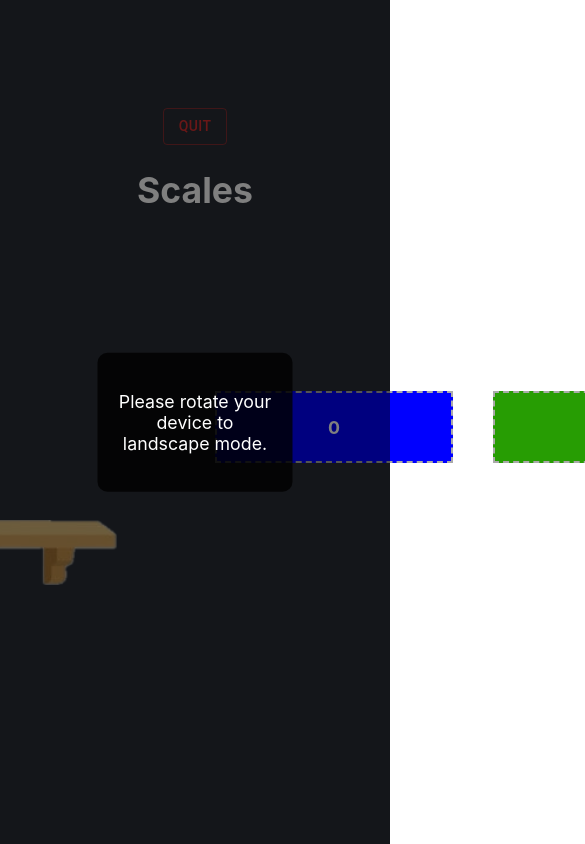
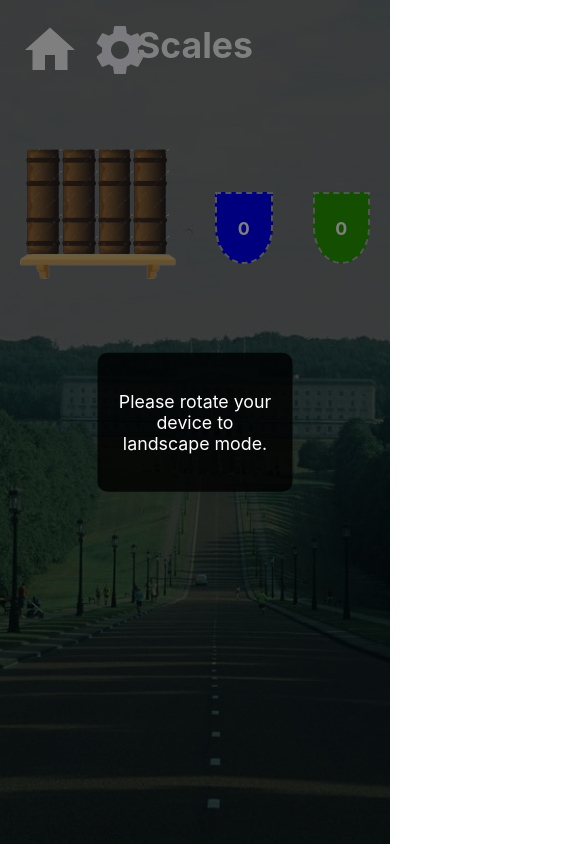
Before and after one commit to JB-Higgins22/CSC3032-2324-TEAM13, a React (Create React App) app in the folder troubles-experience/: page /scales in a window 390 px wide. Shown: the top 844 px of the page, 585 px wide, since content can reach past the window. Built offline with nearby package versions, Linux system fonts and the light colour scheme.

Commit message:
made page responsive

```diff
--- a/troubles-experience/package.json
+++ b/troubles-experience/package.json
@@ -5,6 +5,7 @@
   "dependencies": {
     "@emotion/react": "^11.11.3",
     "@emotion/styled": "^11.11.0",
+    "@mui/icons-material": "^5.15.7",
     "@mui/material": "^5.15.5",
     "@testing-library/jest-dom": "^5.17.0",
     "@testing-library/react": "^13.4.0",
--- a/troubles-experience/src/pages/scales/scales.css
+++ b/troubles-experience/src/pages/scales/scales.css
@@ -10,6 +10,11 @@
     vertical-align: middle;
   }
 
+.page {
+  width: 100vw;
+  height: auto;
+}
+
 .unionistSide {
   width: 80%;
   padding: 10px;
@@ -20,6 +25,8 @@
   background-color: blue;
   border: 2px dashed #aaa;
   margin: auto;
+  border-bottom-left-radius: 50%;
+  border-bottom-right-radius: 50%;
 }
 
 .unionistBooks {
@@ -40,6 +47,8 @@
   background-color: rgb(39, 157, 3);
   border: 2px dashed #aaa;
   margin: auto;
+  border-bottom-left-radius: 50%;
+  border-bottom-right-radius: 50%;
 }
 
 .nationalistBooks {
@@ -50,10 +59,13 @@
   justify-content: center;
 }
 
-.quitButton {
-  position:absolute;
-     top:0;
-     right:0;
+
+.homeButton:hover {
+  cursor: pointer;
+}
+
+.settingsButton:hover {
+  cursor: pointer;
 }
 
 .shelf-and-scale-wrapper {
@@ -78,7 +90,7 @@
 
 .booksOnShelf {
   display: flex;
-  align-items: flex-end;
+  align-items: flex-start;
 }
 
 .shelf {
--- a/troubles-experience/src/pages/scales/scales.js
+++ b/troubles-experience/src/pages/scales/scales.js
@@ -5,6 +5,7 @@ import Issue from '../../classes/issue';
 import IssueDialog from '../../dialogs/issueDialog/issueDialog';
 import ConfirmQuitDialog from '../../dialogs/issueDialog/confirmQuitDialog';
 import RotateDeviceMessage from '../../components/rotate-device-message';
+import { Link } from 'react-router-dom';
 
 //MUI IMPORTS
 import Slide from '@mui/material/Slide';
@@ -14,6 +15,8 @@ import DialogContent from '@mui/material/DialogContent';
 import DialogContentText from '@mui/material/DialogContentText';
 import DialogActions from '@mui/material/DialogActions';
 import Button from '@mui/material/Button';
+import HomeIcon from '@mui/icons-material/Home';
+import SettingsIcon from '@mui/icons-material/Settings';
 
 import './scales.css';
 
@@ -32,7 +35,6 @@ const Scales = () => {
 
   //MUI
   const [checked, setChecked] = React.useState(false);
-
 
   useEffect(() => {
     initialiseScales();
@@ -81,6 +83,32 @@ const Scales = () => {
     setPeaceScales(new ScalesObject([], [], 0, 0));
     setBookshelfObject(new BookshelfObject([decommissioningIssue, northSouthCouncilIssue, britishIrishCouncilIssue, selfDeterminationIssue]));
   }
+
+  const containerStyle = {
+    position: 'relative',
+    height: '100vh',
+    overflow: 'hidden',
+  };
+
+  const imageStyle = {
+    position: 'absolute',
+    top: 0,
+    left: 0,
+    width: '100%',
+    height: '100%',
+    objectFit: 'cover',
+    filter: 'brightness(50%)', // Adjust brightness to darken the image (50% is just an example)
+    zIndex: 0
+  };
+
+  const overlayStyle = {
+    position: 'absolute',
+    top: 0,
+    left: 0,
+    width: '100%',
+    height: '100%',
+    backgroundColor: 'rgba(0, 0, 0, 0.5)', // Semi-transparent black overlay
+  };
 
   const displayIssueInfo = (issue) => {
     setSelectedIssue(issue);
@@ -181,12 +209,18 @@ const Scales = () => {
   };
 
   return (
-    <div>
+    <div className="page" style={containerStyle}>
+      <img src={`${process.env.PUBLIC_URL}/stormont.jpg`} alt="background" style={imageStyle} />
+        <div style={{ position: 'relative', zIndex: 2 }}>
 
-      <div>
-          <Button variant="outlined" color="error" className="quitButton" onClick={displayConfirmQuitDialog}>
-            Quit
-          </Button>
+        <div className="navBar" style={{ position: 'fixed', top: '20px', left: '20px' }}>
+          <HomeIcon className="homeButton" sx={{ fontSize: 60, marginRight: '10px' }} onClick={displayConfirmQuitDialog} />
+
+          <Link to="..\settings">
+          <SettingsIcon className="settingsButton" sx={{ fontSize: 60 }} />
+          </Link>
+        </div>
+
 
           <Slide direction="down" in={true} mountOnEnter unmountOnExit timeout={1000}>
             <h1>Scales</h1>
@@ -204,7 +238,7 @@ const Scales = () => {
                   <img
                     src={process.env.PUBLIC_URL + '/single-book.png'}
                       alt="Bookshelf"
-                    style={{ width: '40px',
+                      style={{ width: '2em',
                                 height: 'auto',
                                 display: 'block',
                                 margin: 'auto' }} />
@@ -216,7 +250,7 @@ const Scales = () => {
                 <img
                 src={process.env.PUBLIC_URL + '/shelf.png'}
                   alt="Bookshelf"
-                style={{ width: '400px',
+                  style={{ width: '80%',
                             height: 'auto',
                             display: 'block',
                             margin: 'auto' }} />
@@ -248,7 +282,7 @@ const Scales = () => {
                           <img
                     src={process.env.PUBLIC_URL + '/single-book.png'}
                       alt="Bookshelf"
-                    style={{ width: '40px',
+                      style={{ width: '2em',
                                 height: 'auto',
                                 display: 'block',
                                 margin: 'auto' }} />
@@ -277,7 +311,7 @@ const Scales = () => {
                           <img
                     src={process.env.PUBLIC_URL + '/single-book.png'}
                       alt="Bookshelf"
-                    style={{ width: '40px',
+                      style={{ width: '2em',
                                 height: 'auto',
                                 display: 'block',
                                 margin: 'auto' }} />
```
Also changed, not shown: troubles-experience/public/stormont.jpg (added), 1 other file (tests, documents, lock files or other folders). Lines whose indentation alone changed are shown as unchanged.
